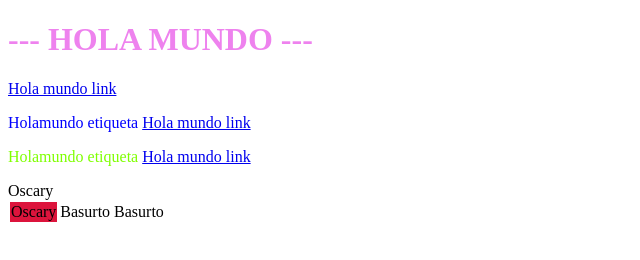
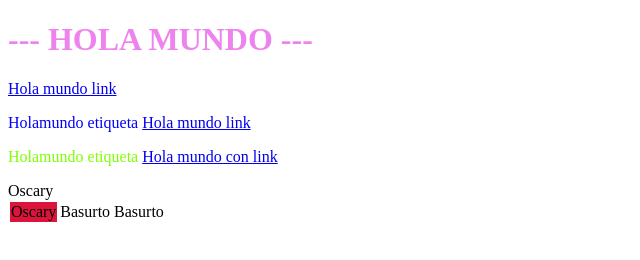
Before and after one commit to Oscary13/3421ISWEB-OBB, a plain HTML site: page index0.html in a window 1280 px wide. Shown: the full height of the page, 0-640 px from the left. Drawn offline with Linux system fonts and the light colour scheme.

Commit message:
Practica en clase (1)

```diff
--- a/index0.html
+++ b/index0.html
@@ -26,7 +26,7 @@
     </p>
 
     <p name = "texto" id="texto1" class="h"  >Holamundo etiqueta
-        <a href="http://googloe.com" title="http://googloe.com">Hola mundo link</a>
+        <a href="http://googloe.com" title="http://googloe.com">Hola mundo con link</a>
     </p>
 
 
```
